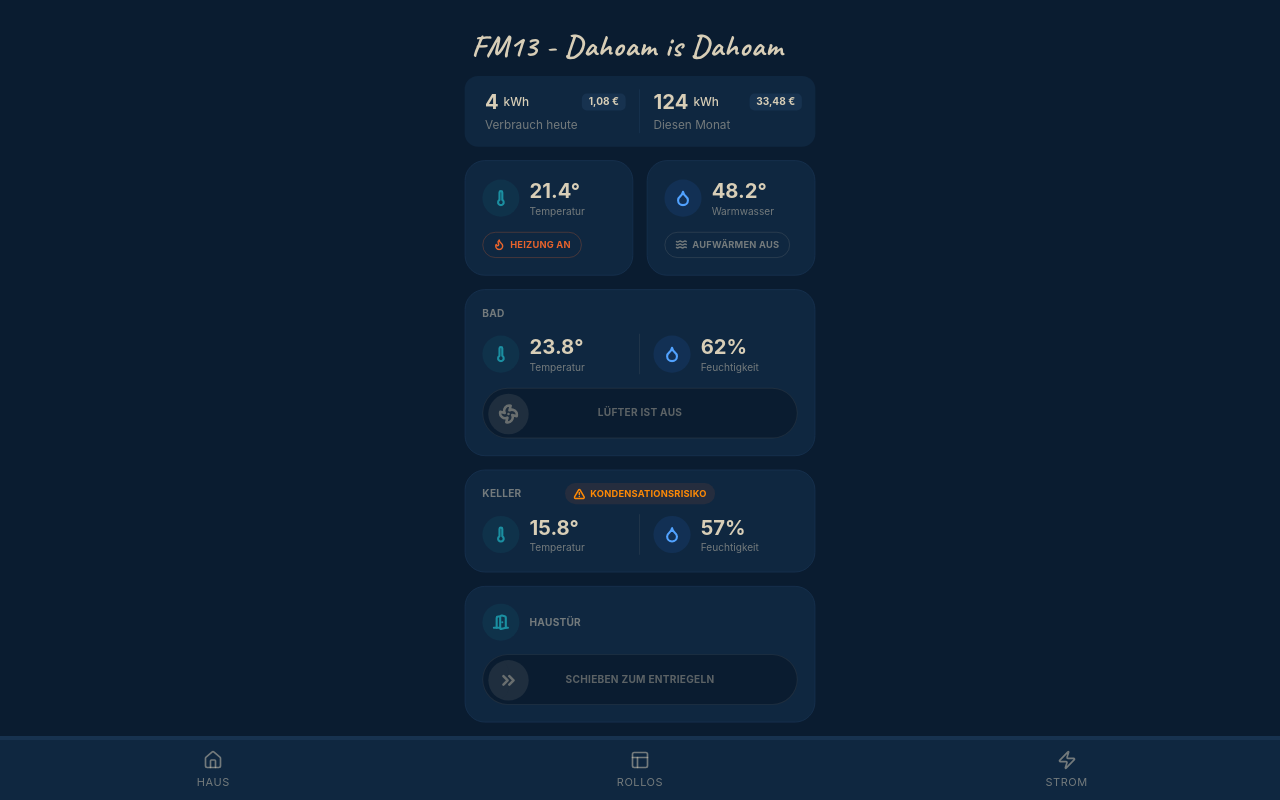
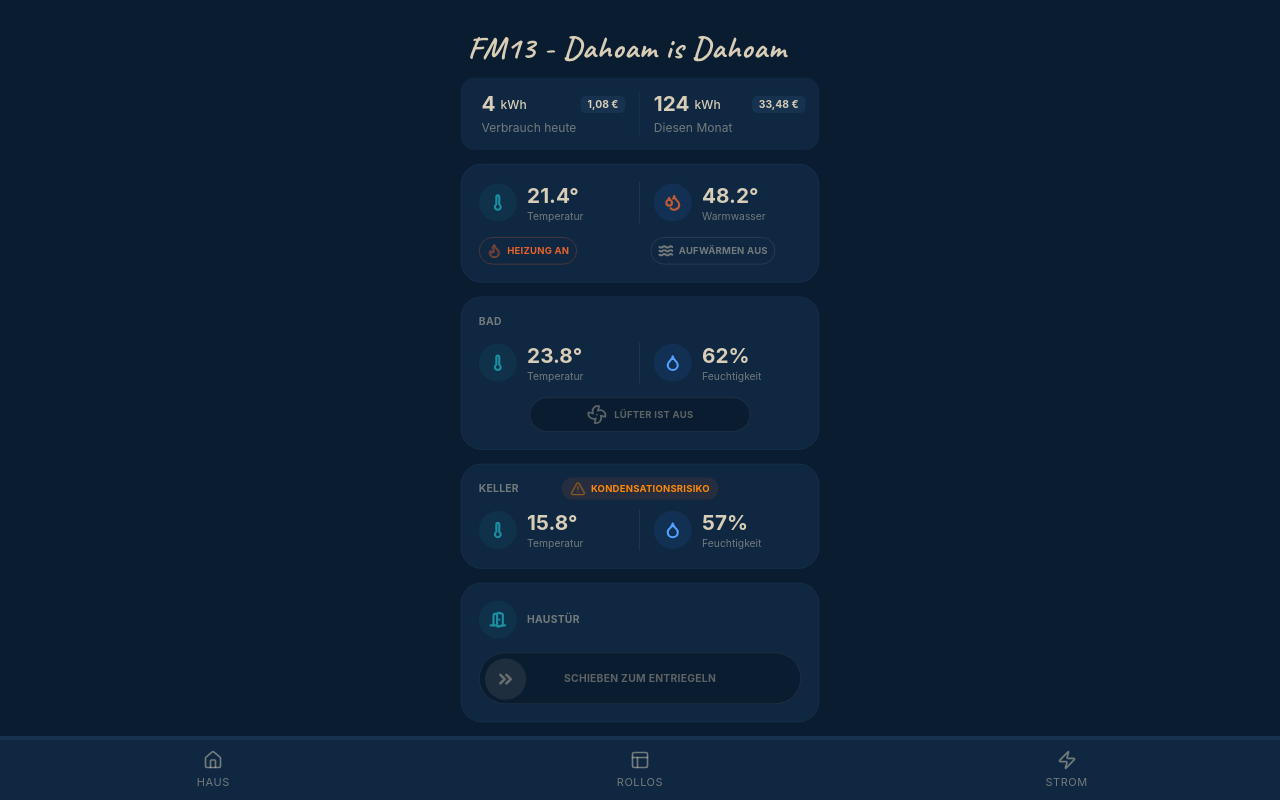
Before and after one commit to reitsoft/shutter3000, a SvelteKit app: page /dashboard in a window 1280 px wide. Built offline with nearby package versions, Linux system fonts and the light colour scheme.

Commit message:
optimal cards

```diff
--- a/src/routes/dashboard/+page.svelte
+++ b/src/routes/dashboard/+page.svelte
@@ -1,15 +1,13 @@
 <script lang="ts">
-	import Zap from '@lucide/svelte/icons/zap';
 	import Thermometer from '@lucide/svelte/icons/thermometer';
 	import Droplet from '@lucide/svelte/icons/droplet';
+	import Droplets from '@lucide/svelte/icons/droplets';
 	import Flame from '@lucide/svelte/icons/flame';
 	import Waves from '@lucide/svelte/icons/waves';
 	import Fan from '@lucide/svelte/icons/fan';
 	import DoorOpen from '@lucide/svelte/icons/door-open';
 	import ChevronsRight from '@lucide/svelte/icons/chevrons-right';
 	import Check from '@lucide/svelte/icons/check';
-	import House from '@lucide/svelte/icons/house';
-	import Rows3 from '@lucide/svelte/icons/rows-3';
 	import TriangleAlert from '@lucide/svelte/icons/triangle-alert';
 	import { CircleCheck } from '@lucide/svelte';
 
@@ -103,6 +101,7 @@
 		luefterAn = an;
 		restlaufzeitSekunden = an ? LUEFTER_LAUFZEIT_SEKUNDEN : 0;
 	}
+
 
 	function onKlick() {
 		if (wurdeGezogen) return;
@@ -242,8 +241,8 @@
 				</div>
 
 				<!-- Heizung / Warmwasser -->
-				<div class="grid grid-cols-2 gap-4">
 				<div class="flex flex-col gap-4 rounded-3xl border border-navy-800 bg-navy-900 p-5">
+					<div class="grid grid-cols-2 divide-x divide-cream-100/10">
 						<div class="flex items-center gap-3">
 							<div
 								class="flex h-11 w-11 shrink-0 items-center justify-center rounded-full bg-teal-500/10"
@@ -255,30 +254,34 @@
 								<div class="text-xs text-cream-100/50">Temperatur</div>
 							</div>
 						</div>
-						<span
-							class="inline-flex w-fit items-center gap-1.5 rounded-full border border-orange-500/30 px-3 py-1.5 text-[11px] font-bold tracking-wide text-orange-500 uppercase"
-						>
-							<Flame class="h-3.5 w-3.5 stroke-3" />
-							Heizung {heizung.an ? 'an' : 'aus'}
-						</span>
-					</div>
-
-					<div class="flex flex-col gap-4 rounded-3xl border border-navy-800 bg-navy-900 p-5">
-						<div class="flex items-center gap-3">
+						<div class="flex items-center gap-3 pl-4">
 							<div
 								class="flex h-11 w-11 shrink-0 items-center justify-center rounded-full bg-blue-500/10"
 							>
-								<Droplet class="h-5 w-5 stroke-3 text-blue-400" />
+								<Droplets class="h-5 w-5 stroke-3 text-orange-500/80" />
 							</div>
 							<div>
 								<div class="text-2xl font-bold text-cream-100">{warmwasser.temp.toFixed(1)}°</div>
 								<div class="text-xs text-cream-100/50">Warmwasser</div>
 							</div>
 						</div>
+					</div>
+
+					<div class="grid grid-cols-2 gap-2">
 						<span
-							class="inline-flex w-fit items-center gap-1.5 rounded-full border border-cream-100/15 px-3 py-1.5 text-[11px] font-bold tracking-wide text-cream-100/50 uppercase"
+							class="inline-flex w-fit items-center gap-1.5 rounded-full border px-2 py-1.5 text-[11px] font-bold tracking-wide uppercase {heizung.an
+								? 'border-orange-500/30 text-orange-500'
+								: 'border-cream-100/15 text-cream-100/50'}"
 						>
-							<Waves class="h-3.5 w-3.5 stroke-3" />
+							<Flame class="h-4.5 w-4.5 stroke-3 {heizung.an ? 'animate-pulse' : ''}" />
+							Heizung {heizung.an ? 'an' : 'aus'}
+						</span>
+						<span
+							class="inline-flex w-fit items-center gap-1.5 rounded-full border mx-2 px-2 py-1.5 text-[11px] font-bold tracking-wide uppercase {warmwasser.aufbereitung
+								? 'border-orange-500/30 text-orange-500'
+								: 'border-cream-100/15 text-cream-100/50'}"
+						>
+							<Waves class="h-4.5 w-4.5 stroke-3 {warmwasser.aufbereitung ? 'animate-pulse' : ''}" />
 							Aufwärmen {warmwasser.aufbereitung ? 'an' : 'aus'}
 						</span>
 					</div>
@@ -312,21 +315,7 @@
 						</div>
 					</div>
 
-					<!-- Lüfter-Schieber -->
-					<div
-						bind:clientWidth={trackBreite}
-						class="relative h-15 w-full overflow-hidden rounded-full border border-cream-100/10 bg-navy-950 p-1.5"
-					>
-						<div class="pointer-events-none absolute inset-0 flex items-center justify-center">
-							<span
-								class="text-xs font-bold tracking-wide uppercase {luefterAn
-									? 'text-cream-100'
-									: 'text-cream-100/40'}"
-							>
-								{luefterAn ? `Restlaufzeit ${restlaufzeitMinuten} Min` : 'Lüfter ist Aus'}
-							</span>
-						</div>
-
+					<!-- Lüfter-Toggle -->
 					<button
 						type="button"
 						role="switch"
@@ -334,24 +323,23 @@
 						aria-label={luefterAn
 							? `Badlüfter ausschalten, noch ${restlaufzeitMinuten} Minuten aktiv`
 							: 'Badlüfter einschalten'}
-							onpointerdown={onPointerDown}
-							onpointermove={onPointerMove}
-							onpointerup={onPointerUp}
-							onpointercancel={onPointerUp}
-							onclick={onKlick}
-							class="absolute inset-y-1.5 left-1.5 z-10 flex h-12 w-12 shrink-0 items-center justify-center rounded-full {luefterAn
+						onclick={() => setLuefter(!luefterAn)}
+						class="flex h-10 w-64 self-center items-center justify-center gap-2 rounded-full border border-cream-100/10 bg-navy-950 transition-colors {luefterAn
 							? 'bg-teal-500'
-								: 'bg-cream-100/10'}"
-							style="touch-action: none; transform: translateX({dragX}px); transition: {dragging
-								? 'none'
-								: 'transform 200ms ease-out'};"
+							: 'bg-navy-950'}"
 					>
 						<Fan
-								class="h-6 w-6 stroke-3 {luefterAn ? 'text-navy-950' : 'text-cream-100/40'}"
+							class="h-6 w-6 stroke-2 {luefterAn ? 'text-navy-950' : 'text-cream-100/40'}"
 							style={luefterAn ? 'animation: fan-spin 1.4s linear infinite;' : ''}
 						/>
+						<span
+							class="text-[11px] font-bold tracking-wide uppercase {luefterAn
+								? 'text-navy-950'
+								: 'text-cream-100/40'}"
+						>
+							{luefterAn ? `Restlaufzeit ${restlaufzeitMinuten} Min` : 'Lüfter ist Aus'}
+						</span>
 					</button>
-					</div>
 				</div>
 
 				<!-- Keller -->
@@ -367,10 +355,10 @@
 				{taupunktStatus.risiko ? 'bg-orange-500/10 text-orange-400' : 'bg-teal-500/10 text-teal-500'}"
 							>
 								{#if taupunktStatus.risiko}
-									<TriangleAlert class="h-3.5 w-3.5 stroke-3" />
+									<TriangleAlert class="h-4.5 w-4.5 stroke-2 animate-pulse" />
 									Kondensationsrisiko
 								{:else}
-									<CircleCheck class="h-3.5 w-3.5 stroke-3" />
+									<CircleCheck class="h-3.5 w-3.5 stroke-2" />
 									Taupunkt OK
 								{/if}
 							</div>
```
Lines whose indentation alone changed are shown as unchanged.
